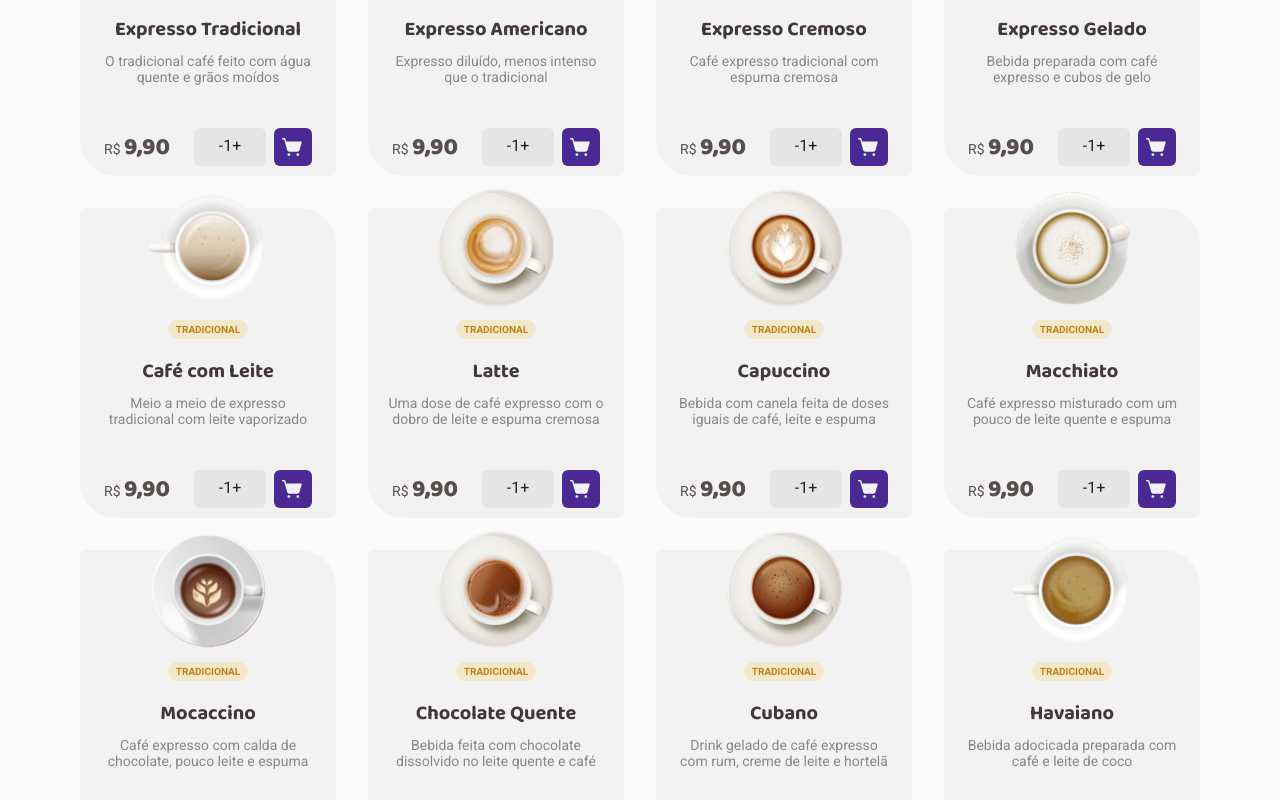
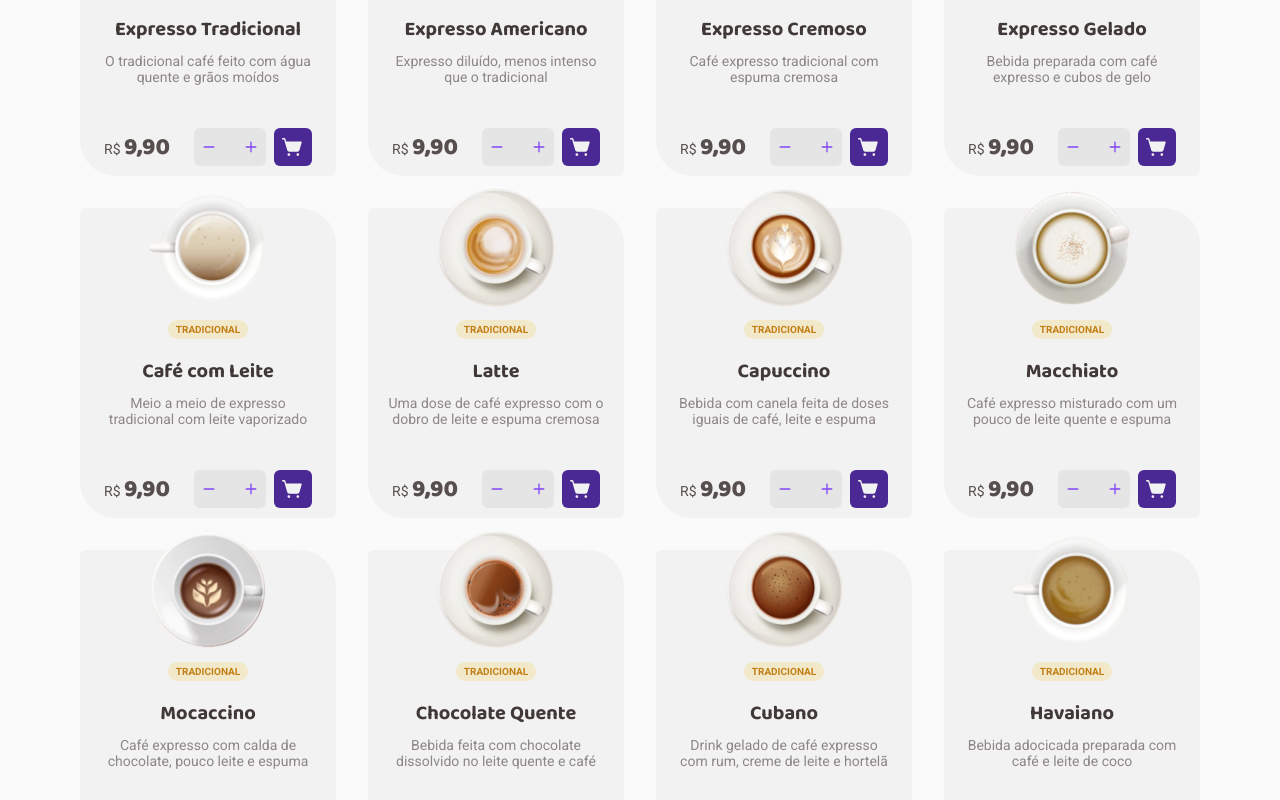
Before and after one commit to LuisRuediger/Desafio-02-Cofee-Delivery, a React (Vite) app: page / in a window 1280 px wide. Shown: the part 1100-1900 px from the top of the page. Built offline with nearby package versions, Linux system fonts and the light colour scheme.

Commit message:
create increase / decrease button for coffee card

```diff
--- a/src/pages/Home/components/CoffeeCard/index.tsx
+++ b/src/pages/Home/components/CoffeeCard/index.tsx
@@ -1,4 +1,4 @@
-import { ShoppingCartSimple } from 'phosphor-react'
+import { Minus, Plus, ShoppingCartSimple } from 'phosphor-react'
 import {
   DivCardContainer,
   H2CoffeTitle,
@@ -9,7 +9,10 @@ import {
   DivCounterContainer,
   DivCounter,
   DivShoppingCart,
+  ButtonShoppingCart,
 } from './styles'
+import { useContext } from 'react'
+import { CounterContext } from '../../../../contexts/CounterContext'
 
 interface CoffeeCardProps {
   tag: string
@@ -17,6 +20,7 @@ interface CoffeeCardProps {
   name: string
   description: string
   price: string
+  counter: number
 }
 
 export function CoffeeCard({
@@ -25,7 +29,10 @@ export function CoffeeCard({
   description,
   price,
   src,
+  counter,
 }: CoffeeCardProps) {
+  const { handleDecreaseCounter, handleIncreaseCounter } =
+    useContext(CounterContext)
   return (
     <>
       <DivCardContainer>
@@ -40,7 +47,15 @@ export function CoffeeCard({
           </PPrice>
 
           <DivCounterContainer>
-            <DivCounter>-1+</DivCounter>
+            <DivCounter>
+              <ButtonShoppingCart onClick={handleDecreaseCounter}>
+                <Minus size={14} weight="bold" />
+              </ButtonShoppingCart>
+              {counter}
+              <ButtonShoppingCart onClick={handleIncreaseCounter}>
+                <Plus size={14} weight="bold" />
+              </ButtonShoppingCart>
+            </DivCounter>
             <DivShoppingCart>
               <ShoppingCartSimple size={22} weight="fill" />
             </DivShoppingCart>
--- a/src/pages/Home/components/CoffeeCard/styles.ts
+++ b/src/pages/Home/components/CoffeeCard/styles.ts
@@ -81,6 +81,10 @@ export const DivCounter = styled.div`
   border-radius: 6px;
   background: ${(props) => props.theme['base-button']};
   color: ${(props) => props.theme['base-title']};
+
+  display: flex;
+  align-items: center;
+  justify-content: space-between;
 `
 
 export const DivShoppingCart = styled.div`
@@ -99,3 +103,16 @@ export const DivShoppingCart = styled.div`
     background: ${(props) => props.theme.purple};
   }
 `
+
+export const ButtonShoppingCart = styled.button`
+  border: none;
+  background: ${(props) => props.theme['base-button']};
+  color: ${(props) => props.theme.purple};
+
+  display: flex;
+  align-items: center;
+
+  &:hover {
+    color: ${(props) => props.theme['purple-dark']};
+  }
+`
```
